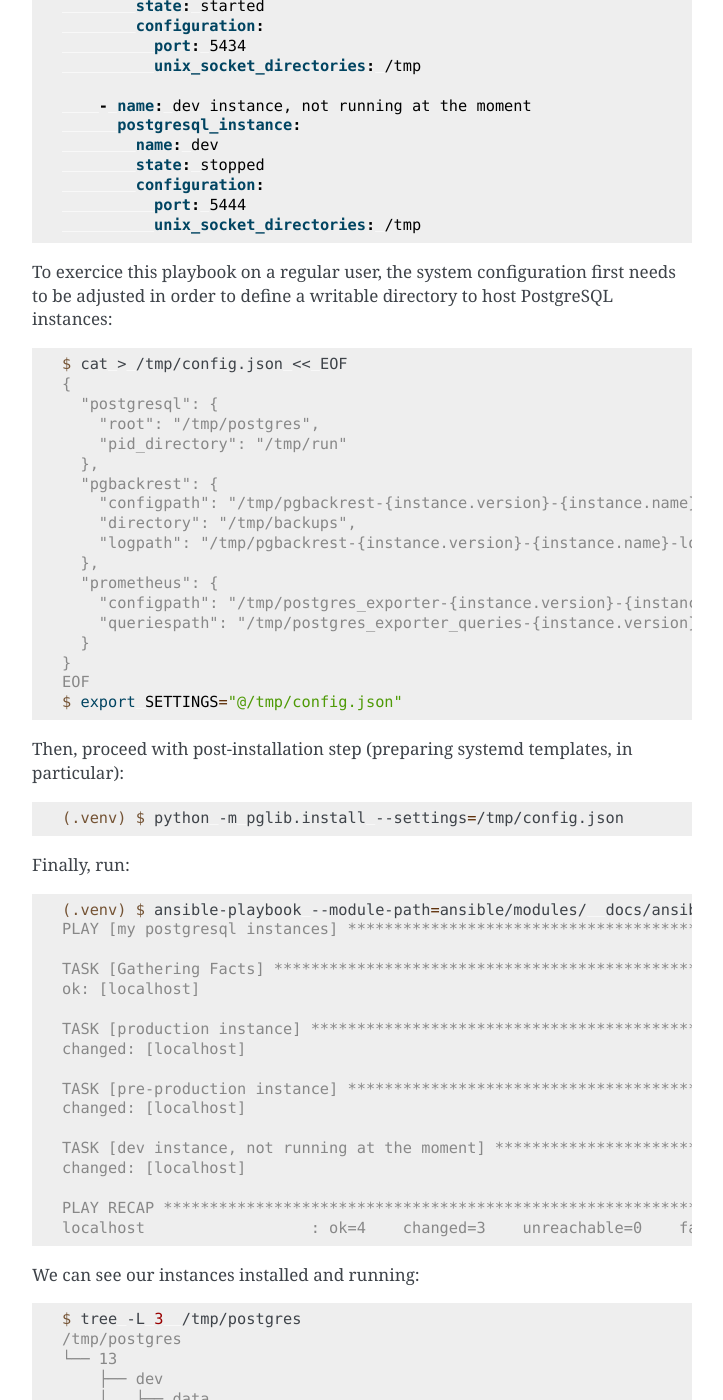
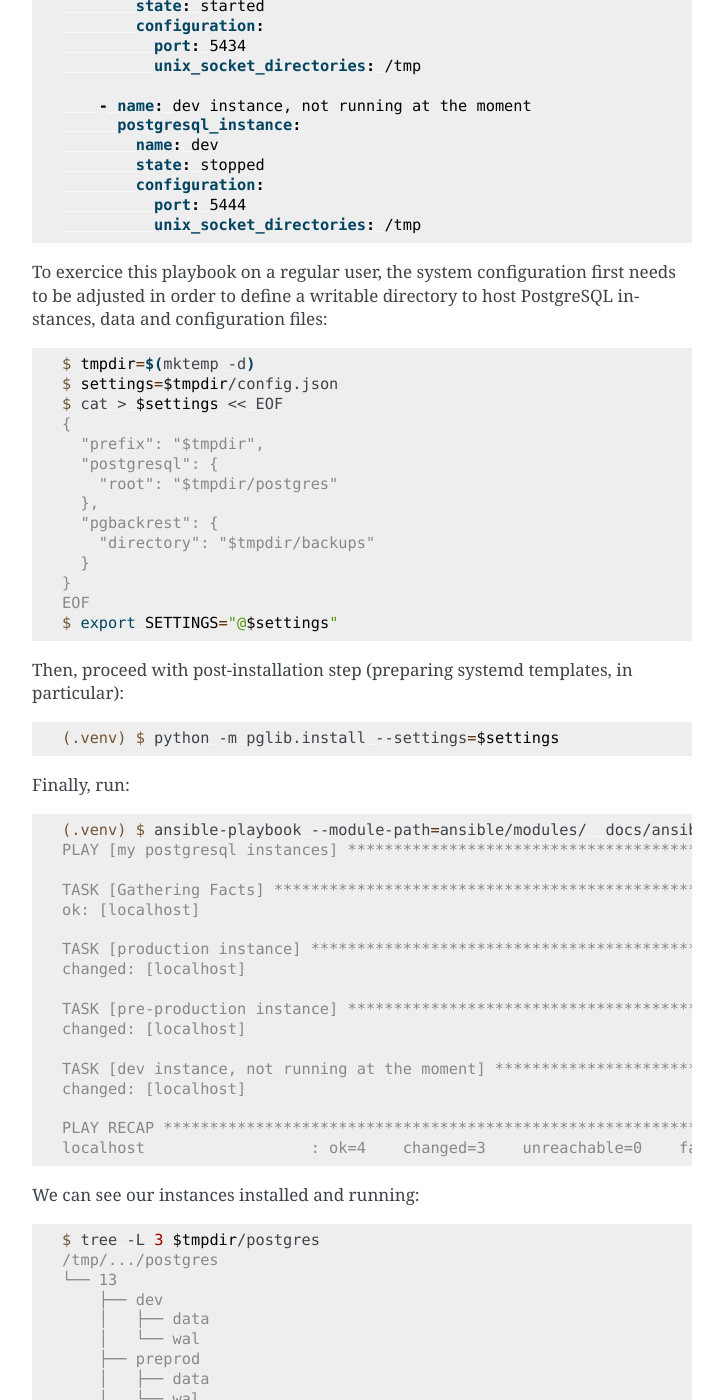
Before and after one commit to dlax/pglift, a Sphinx documentation site: the page built from docs/ansible.rst, in a window 1280 px wide and 1400 px high, scrolled down 692 px. Shown: the whole window, without its empty margins (388-1111 px from the left). Built offline with Sphinx 7.4.7, drawn with Linux system fonts in a browser that asks for light colours; some of the changed text lies outside the part shown.

Commit message:
Adjust Ansible tutorial and tests to use the global prefix
The Ansible tutorial is adjusted with a smaller configuration using the
global prefix introduced earlier; it now makes use of a temporary
directory, essentially to avoid polluting people's /tmp with many files.
Similarly, ansible tests are adjusted.

```diff
--- a/docs/ansible.rst
+++ b/docs/ansible.rst
@@ -21,35 +21,31 @@ localhost; the first two ones are *started* while the third one is not.
 
 To exercice this playbook on a regular user, the system configuration first
 needs to be adjusted in order to define a writable directory to host
-PostgreSQL instances:
+PostgreSQL instances, data and configuration files:
 
 ::
 
-    $ cat > /tmp/config.json << EOF
+    $ tmpdir=$(mktemp -d)
+    $ settings=$tmpdir/config.json
+    $ cat > $settings << EOF
     {
+      "prefix": "$tmpdir",
       "postgresql": {
-        "root": "/tmp/postgres",
-        "pid_directory": "/tmp/run"
+        "root": "$tmpdir/postgres"
       },
       "pgbackrest": {
-        "configpath": "/tmp/pgbackrest-{instance.version}-{instance.name}.conf",
-        "directory": "/tmp/backups",
-        "logpath": "/tmp/pgbackrest-{instance.version}-{instance.name}-logs"
-      },
-      "prometheus": {
-        "configpath": "/tmp/postgres_exporter-{instance.version}-{instance.name}.conf",
-        "queriespath": "/tmp/postgres_exporter_queries-{instance.version}-{instance.name}.yaml"
+        "directory": "$tmpdir/backups"
       }
     }
     EOF
-    $ export SETTINGS="@/tmp/config.json"
+    $ export SETTINGS="@$settings"
 
 Then, proceed with post-installation step (preparing systemd templates, in
 particular):
 
 ::
 
-    (.venv) $ python -m pglib.install --settings=/tmp/config.json
+    (.venv) $ python -m pglib.install --settings=$settings
 
 Finally, run:
 
@@ -77,8 +73,8 @@ We can see our instances installed and running:
 
 ::
 
-    $ tree -L 3  /tmp/postgres
-    /tmp/postgres
+    $ tree -L 3 $tmpdir/postgres
+    /tmp/.../postgres
     └── 13
         ├── dev
         │   ├── data
@@ -91,14 +87,14 @@ We can see our instances installed and running:
             └── wal
     $ ps xf
     [...]
-    26856 ?        Ss     0:00  \_ /usr/lib/postgresql/13/bin/postgres -D /tmp/postgres/13/prod/data
+    26856 ?        Ss     0:00  \_ /usr/lib/postgresql/13/bin/postgres -D /tmp/.../postgres/13/prod/data
     26858 ?        Ss     0:00  |   \_ postgres: prod: checkpointer
     26859 ?        Ss     0:00  |   \_ postgres: prod: background writer
     26860 ?        Ss     0:00  |   \_ postgres: prod: walwriter
     26861 ?        Ss     0:00  |   \_ postgres: prod: autovacuum launcher
     26862 ?        Ss     0:00  |   \_ postgres: prod: stats collector
     26863 ?        Ss     0:00  |   \_ postgres: prod: logical replication launcher
-    26912 ?        Ss     0:00  \_ /usr/lib/postgresql/13/bin/postgres -D /tmp/postgres/13/preprod/data
+    26912 ?        Ss     0:00  \_ /usr/lib/postgresql/13/bin/postgres -D /tmp/.../postgres/13/preprod/data
     26914 ?        Ss     0:00      \_ postgres: preprod: checkpointer
     26915 ?        Ss     0:00      \_ postgres: preprod: background writer
     26916 ?        Ss     0:00      \_ postgres: preprod: walwriter
@@ -110,8 +106,8 @@ pgBackRest is set up and initialized for started instances:
 
 ::
 
-    $ tree -L 2  /tmp/backups/backup
-    /tmp/backups/backup
+    $ tree -L 2  $tmpdir/backups/backup
+    /tmp/.../backups/backup
     ├── 13-preprod
     │   ├── backup.info
     │   └── backup.info.copy
@@ -171,8 +167,8 @@ configuration:
 
 ::
 
-    $ tree -L 2  /tmp/postgres
-    /tmp/postgres
+    $ tree -L 2 $tmpdir/postgres
+    /tmp/.../postgres
     └── 13
         ├── dev
         └── prod
@@ -203,6 +199,6 @@ Finally, in this last playbook, we drop all our instances:
 
 ::
 
-    $ tree -L 2  /tmp/postgres
-    /tmp/postgres
+    $ tree -L 2 $tmpdir/postgres
+    /tmp/.../postgres
     └── 13
```
Also changed, not shown: 1 other file.
